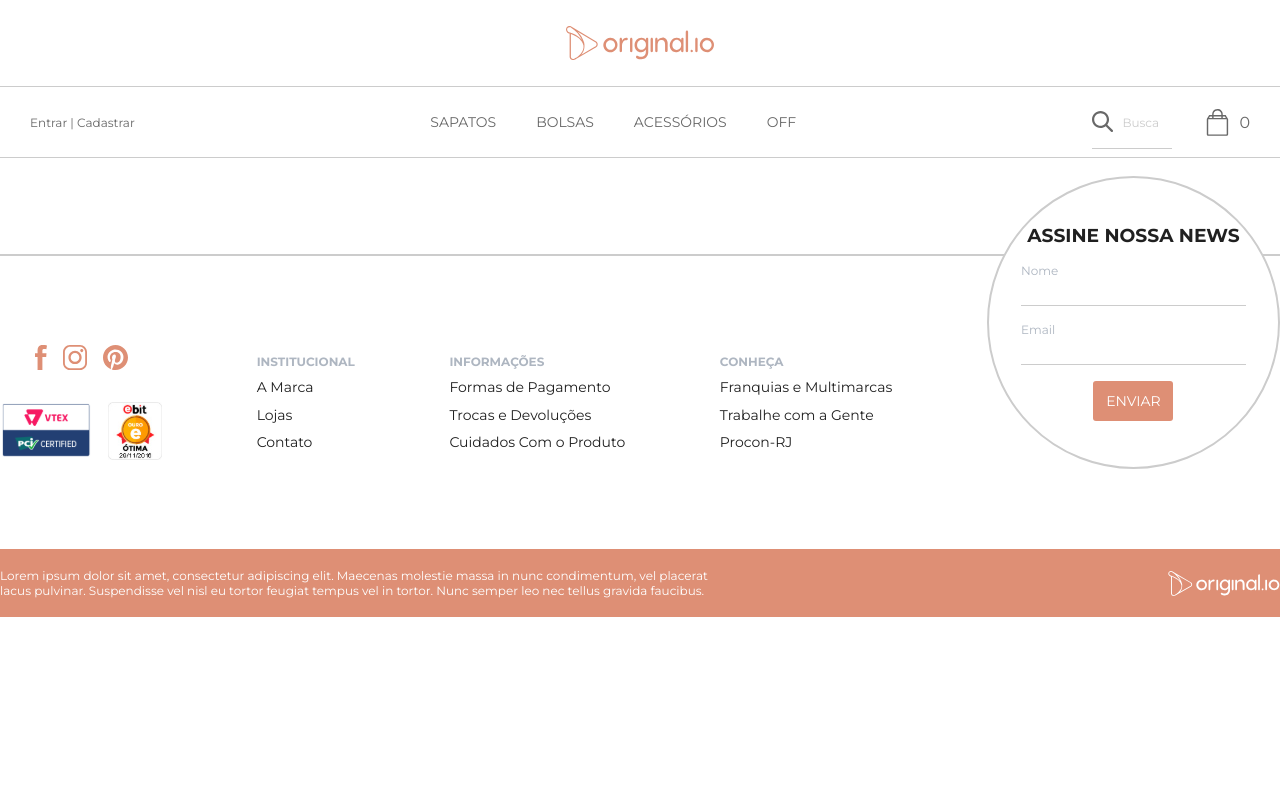
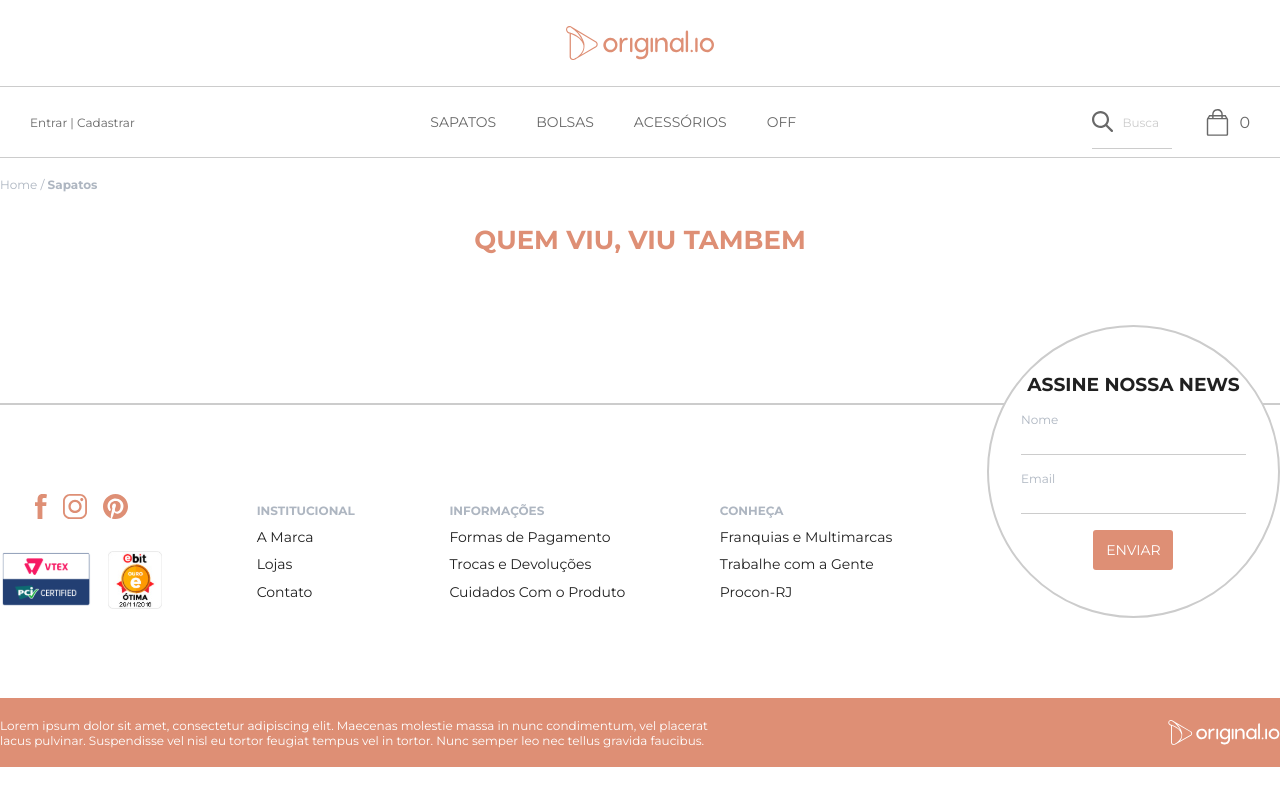
Before and after one commit to EduardoAguiarS/02.Tech-Summer, a React (Create React App) app: page /product/1/1 in a window 1280 px wide. Built offline with nearby package versions, Linux system fonts and the light colour scheme; data requests are answered from the project's data file.

Commit message:
Page Title

```diff
--- /dev/null
+++ b/src/components/PageTitle/index.tsx
@@ -0,0 +1,11 @@
+import "./styles.scss";
+
+interface PageTitleProps {
+  title: string;
+}
+
+const PageTitle = ({ title }: PageTitleProps) => {
+  return <h2 className="page__title">{title}</h2>;
+};
+
+export default PageTitle;
--- /dev/null
+++ b/src/components/PageTitle/styles.scss
@@ -0,0 +1,14 @@
+@import "../../styles/variables.scss";
+
+.page__title {
+  display: block;
+  text-transform: uppercase;
+  font-size: 1.375rem;
+  color: $orange__light;
+  text-align: center;
+  margin: 2rem 0;
+
+  @media screen and (min-width: $screen__desktop) {
+    font-size: 1.625rem;
+  }
+}
--- a/src/components/Product/Breadcrumb/index.tsx
+++ b/src/components/Product/Breadcrumb/index.tsx
@@ -0,0 +1,11 @@
+import "./styles.scss";
+
+const Breadcrumb = () => {
+  return (
+    <span className="breadcrumb">
+      Home / <strong>Sapatos</strong>
+    </span>
+  );
+};
+
+export default Breadcrumb;
--- a/src/pages/Product.tsx
+++ b/src/pages/Product.tsx
@@ -1,6 +1,9 @@
 import Footer from "../components/Footer/Footer";
 import Header from "../components/Header/Hero";
+import PageTitle from "../components/PageTitle";
+import Breadcrumb from "../components/Product/Breadcrumb";
 import { useProduct } from "../providers/context";
+import "./product.scss";
 
 interface ProductProps {}
 
@@ -10,7 +13,10 @@ export const Product: React.FC<ProductProps> = () => {
   return (
     <div>
       <Header />
-      <h1>{product?.productName}</h1>
+      <div className="product__container">
+        <Breadcrumb />
+        <PageTitle title={"Quem viu, viu tambem"} />
+      </div>
       <Footer />
     </div>
   );
--- /dev/null
+++ b/src/pages/product.scss
@@ -0,0 +1,6 @@
+@import "../styles/variables.scss";
+
+.product__container {
+  @include container;
+  padding: 1.2rem 0;
+}
```
